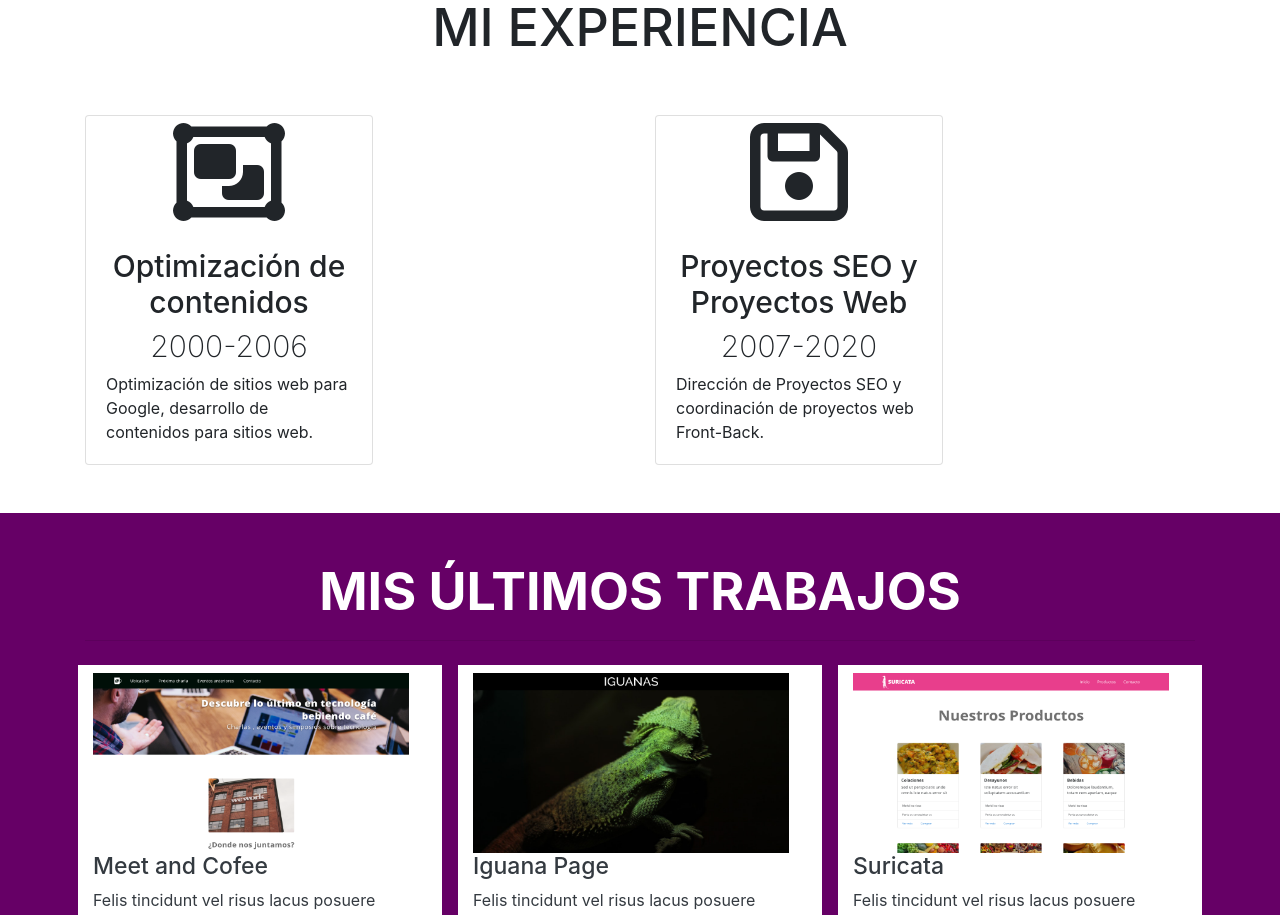
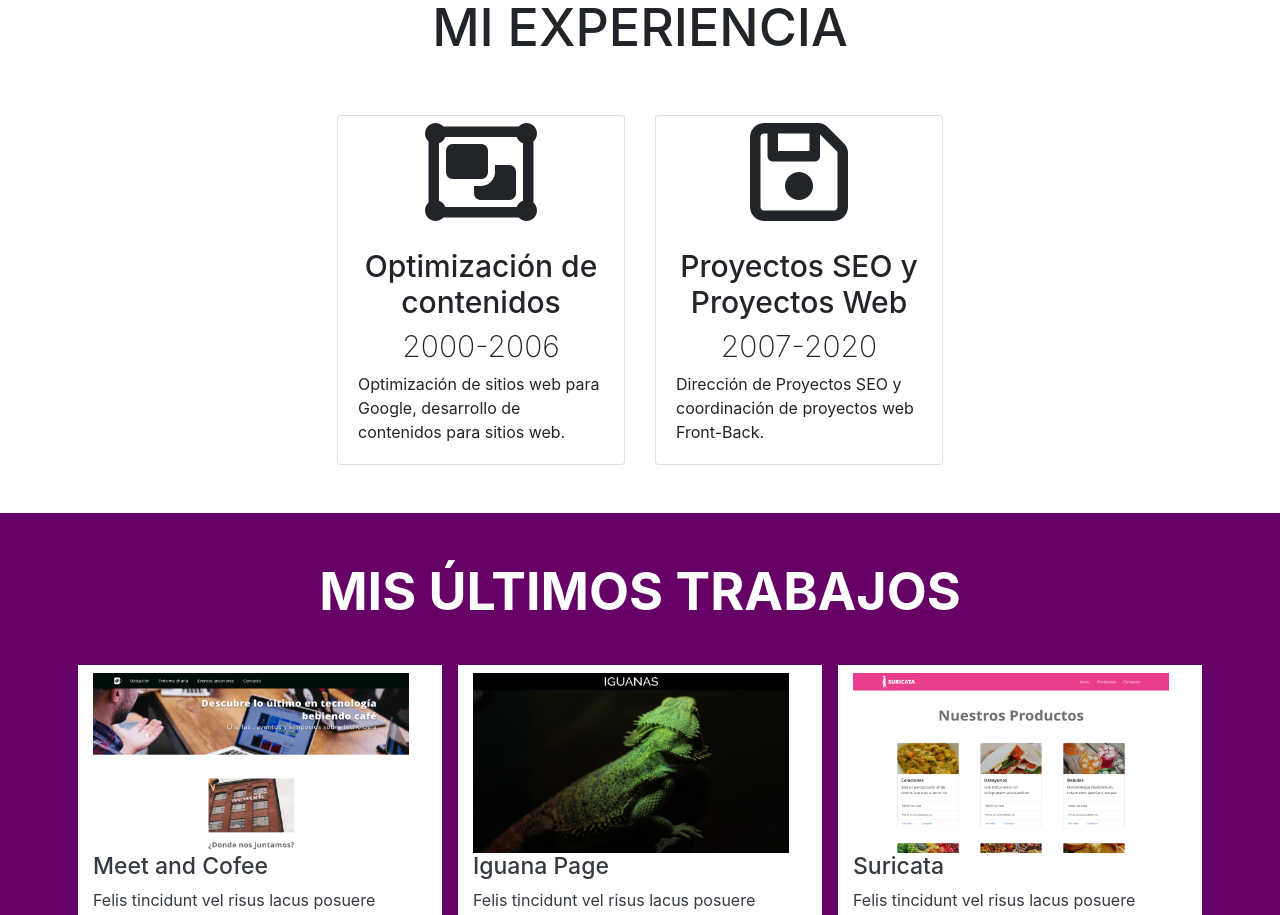
Before and after one commit to rgonzalezj/mi_portafolio, a plain HTML site: page index.html in a window 1280 px wide. Shown: the part 1557-2472 px from the top of the page. Drawn offline with nearby package versions, Linux system fonts and the light colour scheme.

Commit message:
Mi portsfolio incluyendo mi experiencia logos y contenidos

```diff
--- a/index.html
+++ b/index.html
@@ -125,7 +125,7 @@
         <!---INICIO MI EXPERIENCIA-->
         <section>
             <h2 class="subtitulo text-center pb-5">MI EXPERIENCIA</h2>
-            <div class="container pb-5">
+            <div class="container pb-5 d-flex justify-content-center">
                 <div class="row">
                   <div class="col">
                     <div class="card" style="width: 18rem;">
```
Also changed, not shown: 2 other files.
